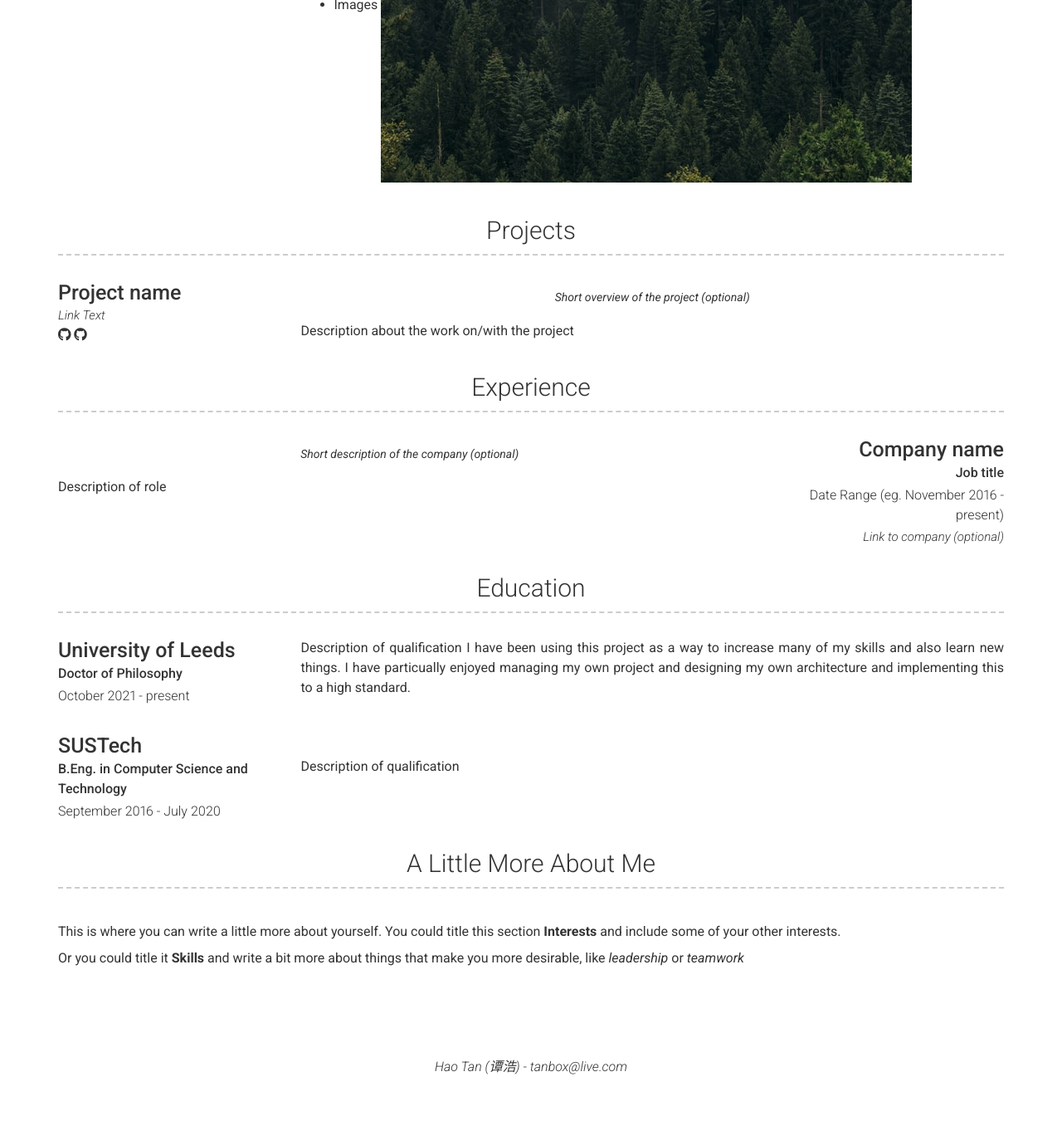
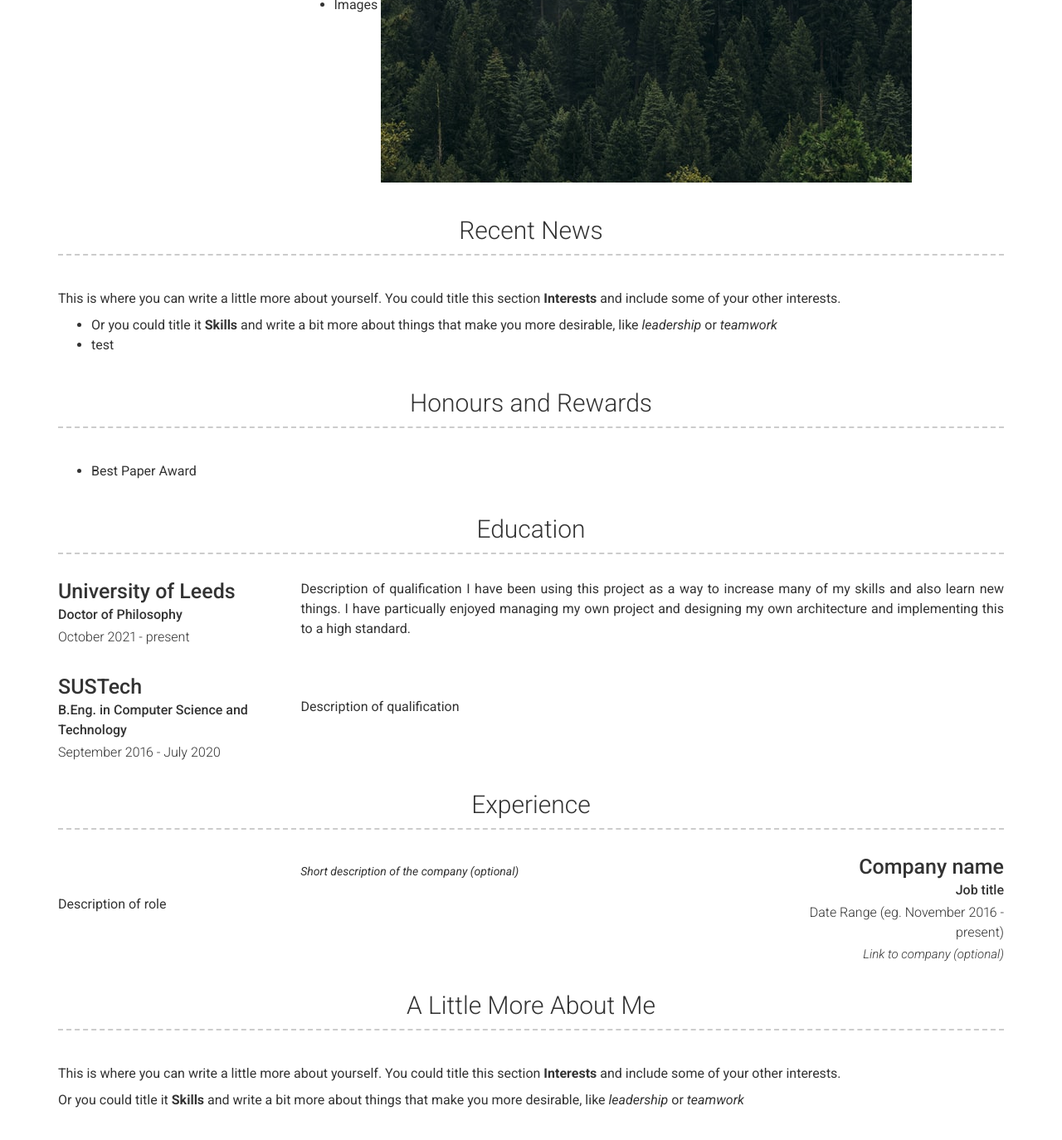
Before and after one commit to haotan1998/haotan1998.github.io, a Jekyll site: the page built from index.md, in a window 1280 px wide and 1400 px high, scrolled down 676 px. Shown: the top 1374 px of the window at 83% size. Built offline with Jekyll 4.4.1, drawn with Linux system fonts in a browser that asks for light colours; nearby versions of some CDN libraries; before the commit the page ends 1982 px from its top, so only the background shows below that.

Commit message:
Update _config.yml

```diff
--- a/_config.yml
+++ b/_config.yml
@@ -63,36 +63,17 @@ about_content: | # this will include new lines to allow paragraphs
     - Images ![alt text](/images/landscape-trees.jpg "Trees")
 
 content:
-  - title: Projects # Title for the section
-    layout: list # Type of content section (list/text)
-    content:
-      - layout: left
-        title: Project name
-        link: Link to project (eg. sproogen.github.io/modern-resume-theme)(optional)
-        link_text: Link Text
-        additional_links:
-          - title:  Github page for project (eg. sproogen/modern-resume-theme)
-            icon: fab fa-github
-            url: Link to project (eg. sproogen.github.io/modern-resume-theme)(optional)
-          - title:  Github page for project (eg. sproogen/modern-resume-theme)
-            icon: fab fa-github
-            url: Link to project (eg. sproogen.github.io/modern-resume-theme)(optional)
-        quote: >
-          Short overview of the project (optional)
-        description: | # this will include new lines to allow paragraphs
-          Description about the work on/with the project
-  - title: Experience
-    layout: list
-    content:
-      - layout: right
-        title: Company name
-        sub_title: Job title
-        caption: Date Range (eg. November 2016 - present)
-        link: Link to company (optional)
-        quote: >
-          Short description of the company (optional)
-        description: | # this will include new lines to allow paragraphs
-          Description of role
+  - title: Recent News
+    layout: text
+    content: | # this will include new lines to allow paragraphs
+      This is where you can write a little more about yourself. You could title this section **Interests** and include some of your other interests.
+
+      - Or you could title it **Skills** and write a bit more about things that make you more desirable, like *leadership* or *teamwork*
+      - test
+  - title: Honours and Rewards
+    layout: text
+    content: | # this will include new lines to allow paragraphs
+      - Best Paper Award
   - title: Education
     layout: list
     content:
@@ -110,6 +91,18 @@ content:
         quote: >
         description: | # this will include new lines to allow paragraphs
           Description of qualification
+  - title: Experience
+    layout: list
+    content:
+      - layout: right
+        title: Company name
+        sub_title: Job title
+        caption: Date Range (eg. November 2016 - present)
+        link: Link to company (optional)
+        quote: >
+          Short description of the company (optional)
+        description: | # this will include new lines to allow paragraphs
+          Description of role
   - title: A Little More About Me
     layout: text
     content: | # this will include new lines to allow paragraphs
```
